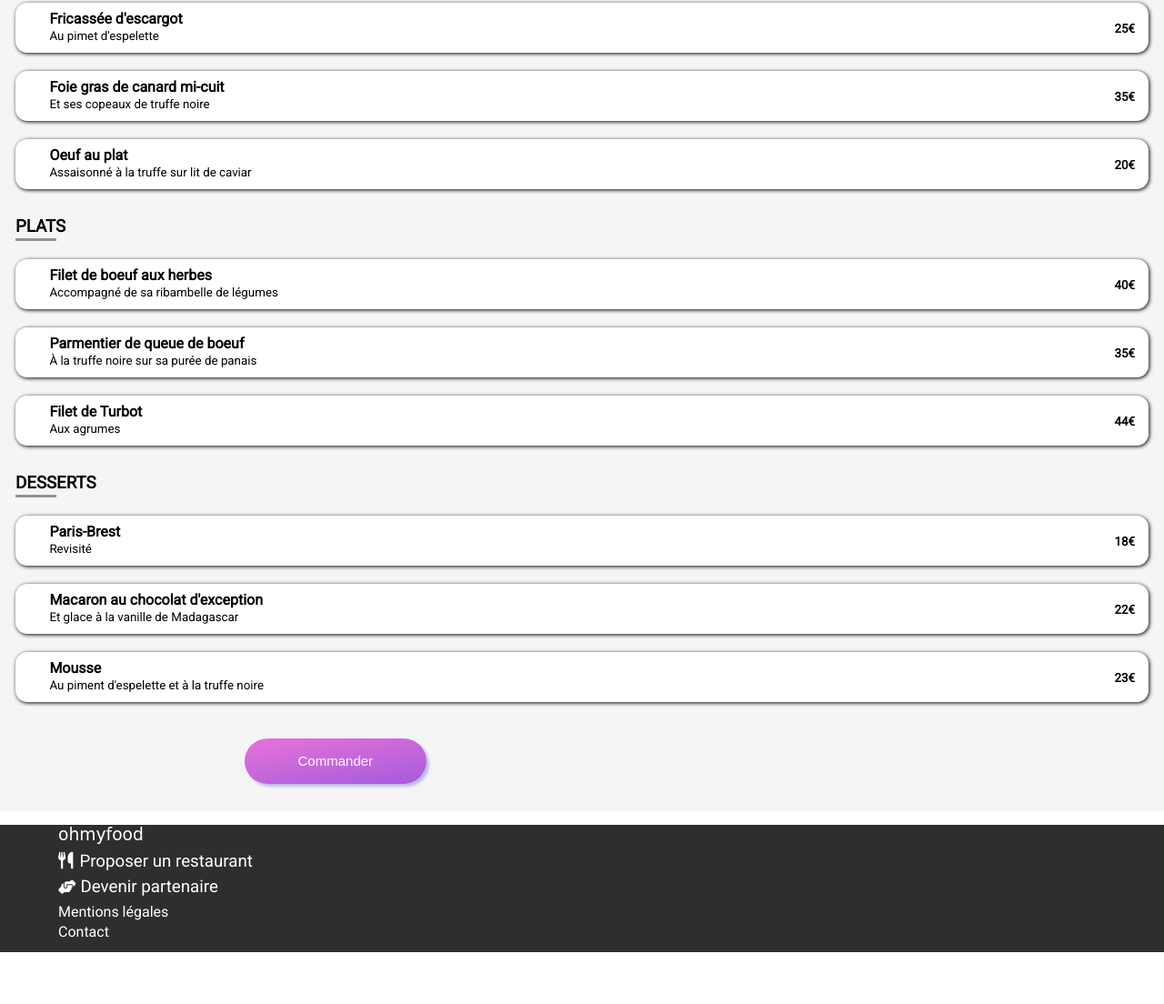
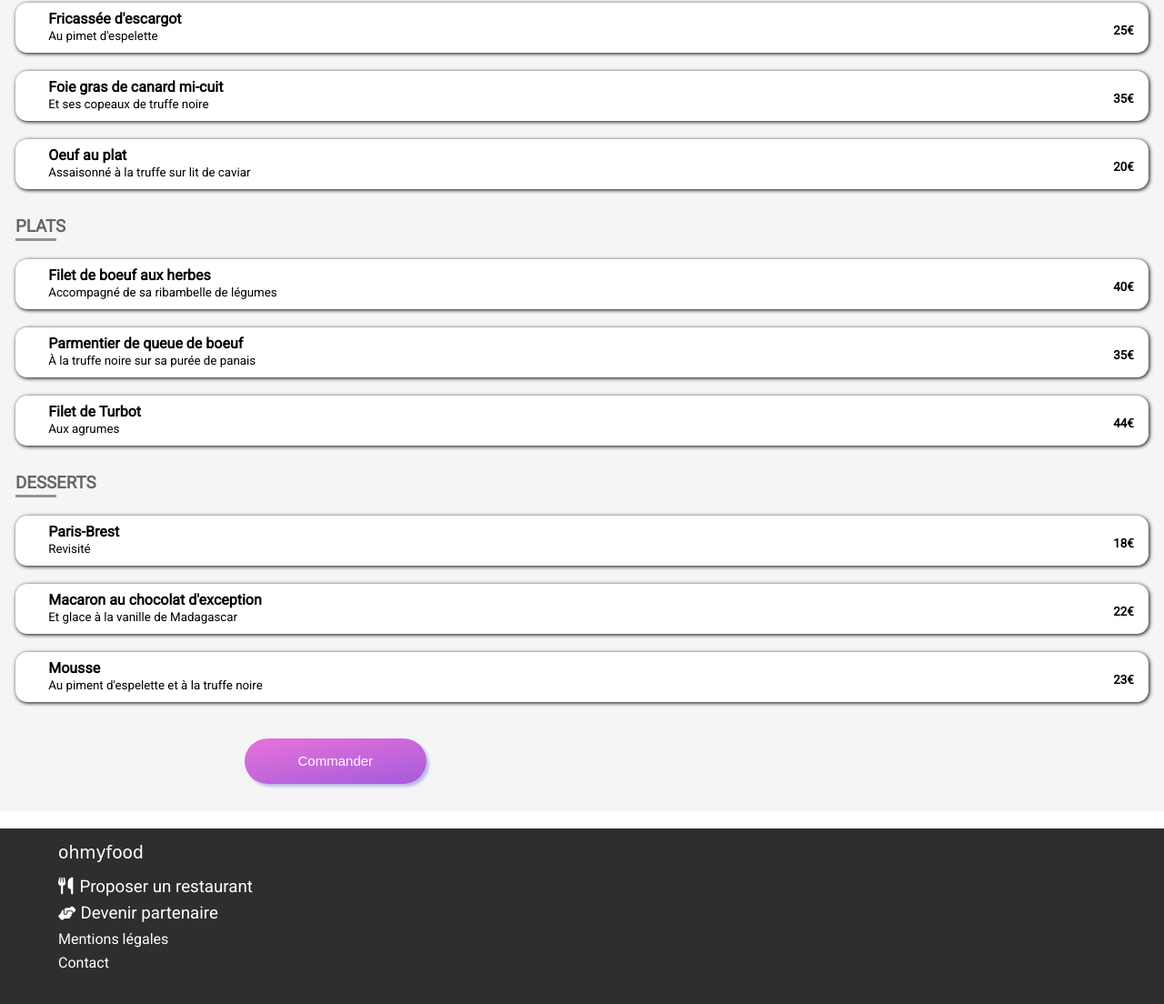
Before and after one commit to MoussaBamba93400/projetOC3-ohmyfood, a website: page pages/palette.html in a window 1280 px wide. Shown: the part 394-1498 px from the top of the page at 91% size. Before the commit the page ends 1461 px from the top, so only its background shows below. Drawn offline with Linux system fonts and the light colour scheme; a web font is replaced by a local one.

Commit message:
derniere version

```diff
--- a/pages/package.json
+++ b/pages/package.json
@@ -2,7 +2,6 @@
   "name": "pages",
   "version": "1.0.0",
   "description": "",
-  "main": "index.js",
   "scripts": {
     "sass": "sass --watch ./styles/sass/pages.scss:./styles/css/style.css"
   },
--- a/pages/palette.html
+++ b/pages/palette.html
@@ -6,7 +6,7 @@
     <meta name="viewport" content="width=device-width, initial-scale=1.0">
     <link rel="stylesheet" href="styles/css/style.css">
     <script src="https://kit.fontawesome.com/ebf3b35924.js" crossorigin="anonymous"></script>
-    <title>Document</title>
+    <title>La palette du goût</title>
 </head>
 <body>
     <header>
@@ -60,9 +60,9 @@
             <div class="items">
                 <div class="meal">
                     <h4>Fricassée d'escargot</h4>
-                    <p>Au pimet d'espelette <span>25€</span></p>
+                    <p>Au pimet d'espelette </p>
                 </div>
-
+                <div class="price">25€</div>
                 <div class="icon">
                     <i class="fa-solid fa-circle-check"></i>
                 </div>
@@ -71,9 +71,9 @@
             <div class="items">
                 <div class="meal">
                     <h4>Foie gras de canard mi-cuit</h4>
-                    <p>Et ses copeaux de truffe noire <span>35€</span></p>
+                    <p>Et ses copeaux de truffe noire </p>
                 </div>
-
+                <div class="price">35€</div>
                 <div class="icon">
                     <i class="fa-solid fa-circle-check"></i>
                 </div>
@@ -82,9 +82,9 @@
             <div class="items">
                 <div class="meal">
                     <h4>Oeuf au plat</h4>
-                    <p>Assaisonné à la truffe sur lit de caviar <span>20€</span></p>
+                    <p>Assaisonné à la truffe sur lit de caviar </p>
                 </div>
-
+                <div class="price">20€</div>
                 <div class="icon">
                     <i class="fa-solid fa-circle-check"></i>
                 </div>
@@ -99,9 +99,9 @@
             <div class="items">
                 <div class="meal">
                     <h4>Filet de boeuf aux herbes</h4>
-                    <p>Accompagné de sa ribambelle de légumes<span>40€</span></p>
+                    <p>Accompagné de sa ribambelle de légumes</p>
                 </div>
-
+                <div class="price">40€</div>
                 <div class="icon">
                     <i class="fa-solid fa-circle-check"></i>
                 </div>
@@ -110,9 +110,9 @@
             <div class="items">
                 <div class="meal">
                     <h4>Parmentier de queue de boeuf</h4>
-                    <p>À la truffe noire sur sa purée de panais <span>35€</span></p>
+                    <p>À la truffe noire sur sa purée de panais </p>
                 </div>
-
+                <div class="price">35€</div>
                 <div class="icon">
                     <i class="fa-solid fa-circle-check"></i>
                 </div>
@@ -121,9 +121,9 @@
             <div class="items">
                 <div class="meal">
                     <h4>Filet de Turbot</h4>
-                    <p>Aux agrumes <span>44€</span></p>
+                    <p>Aux agrumes </p>
                 </div>
-
+                <div class="price">44€</div>
                 <div class="icon">
                     <i class="fa-solid fa-circle-check"></i>
                 </div>
@@ -139,9 +139,9 @@
             <div class="items">
                 <div class="meal">
                     <h4>Paris-Brest</h4>
-                    <p>Revisité <span>18€</span></p>
+                    <p>Revisité </p>
                 </div>
-
+                <div class="price">18€</div>
                 <div class="icon">
                     <i class="fa-solid fa-circle-check"></i>
                 </div>
@@ -150,9 +150,9 @@
             <div class="items">
                 <div class="meal">
                     <h4>Macaron au chocolat d'exception</h4>
-                    <p>Et glace à la vanille de Madagascar <span>22€</span></p>
+                    <p>Et glace à la vanille de Madagascar </p>
                 </div>
-
+                <div class="price">22€</div>
                 <div class="icon">
                     <i class="fa-solid fa-circle-check"></i>
                 </div>
@@ -161,9 +161,9 @@
             <div class="items">
                 <div class="meal">
                     <h4>Mousse</h4>
-                    <p>Au piment d'espelette et à la truffe noire <span>23€</span></p>
+                    <p>Au piment d'espelette et à la truffe noire</p>
                 </div>
-
+                <div class="price">23€</div>
                 <div class="icon">
                     <i class="fa-solid fa-circle-check"></i>
                 </div>
--- a/pages/styles/sass/pages.scss
+++ b/pages/styles/sass/pages.scss
@@ -141,7 +141,7 @@ main {
 
 
         .meal-status {
-            color: black;
+
             font-weight: lighter;
             height: fit-content;
             width: 45px;
@@ -149,6 +149,7 @@ main {
             padding-bottom: 0px;
 
             h3 {
+                color: lighten(black, 40%);
                 margin: 0px;
                 padding-bottom: 2px
             };
@@ -162,19 +163,36 @@ main {
             border-radius: 13px;
             margin-top: 20px;
             display: flex;
+            flex-wrap: nowrap;
             height: 55px;
             box-shadow: 1px 1px 4px black;
             transform-origin: 0% 0%;
             animation: appear 2s both;
 
 
+
+
+            .price {
+                width: 40px;
+                padding-left: 0px;
+                padding-top: 23px;
+                font-weight: bold;
+                font-size: smaller;
+            }
+
+
             .meal {
                 width: 100%;
+                display: flex;
+                flex-direction: column;
 
                 h4 {
                     margin: 0px;
                     padding-left: 3%;
                     padding-top: 8px;
+                    white-space: nowrap;
+                    text-overflow: ellipsis;
+                    overflow: hidden;
                 }
 
                 p {
@@ -183,14 +201,9 @@ main {
                     padding-left: 3%;
                     position: relative;
                     font-size:smaller;
+                    white-space: nowrap;
                     text-overflow: ellipsis;
-
-                    span {
-                        font-weight: bold;
-                        position: absolute;
-                        right: 15px;
-                        bottom: 45%;
-                    }
+                    overflow: hidden;
                 };
             }
 
@@ -310,21 +323,23 @@ footer {
     margin: 0px;
     background-color: lighten(black, 18%);
     color: white;
-    height: 100%;
+    height: 200px;
 
     .logo {
         fill: white;
         margin-left: 5%;
-        margin-top: 15px;
         width: 160px;
         font-family: 'Shrikhand', cursive;
+        position: relative;
+        top: 16px;
     }
 
 
 
     div {
         margin-left: 5%;
-        margin-bottom: 20px;
+        position: relative;
+        top: 25px;
     }
 
 
@@ -351,6 +366,7 @@ footer {
 
         p {
             font-weight: lighter;
+            margin-top: 20px;
             &:hover {
                 cursor: pointer;
             }
--- a/styles/sass/main.scss
+++ b/styles/sass/main.scss
@@ -205,7 +205,7 @@ header {
                 height: 22px;
                 width: 22px;
                 color: white;
-                right: 10%;
+                right: 12%;
 
             }
 
```
Also changed, not shown: pages/delice.html (+19 -19 lines), pages/enchantée.html (+21 -21 lines), pages/francaise.html (+19 -19 lines), pages/styles/css/style.css, styles/css/style.css, 1 other file.
